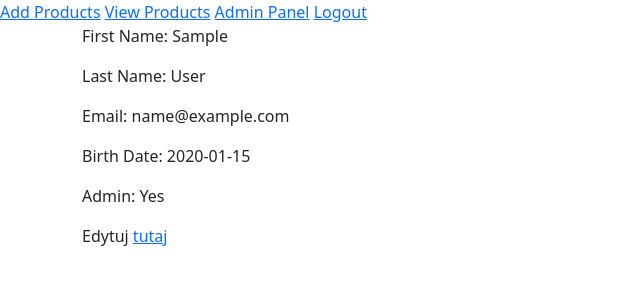
After one commit to MatBog25/flask_start_template, a Flask app: page /users in a window 1280 px wide. The commit adds this page. Shown: the top 300 px of the page, without its empty margins (0-640 px from the left). Run offline with Flask 3, Linux system fonts and the light colour scheme; a user stored in the database is signed in; tables that the repository leaves empty hold one stand-in row (values such as "Sample post").

Commit message:
Admin panel

```diff
--- a/app.py
+++ b/app.py
@@ -82,21 +82,43 @@ def add():
 
     return render_template('add.html', form=form, form2=form2)
 
+@login_required
+@app.route('/admin')
+def admin():
+    if not current_user.is_admin:
+        return "Access denied", 403
+    users = User.query.all()
+    return render_template('admin.html', users=users)
+
+@login_required
+@app.route('/users')
+def users():
+    if not current_user.is_admin:
+        return "Access denied", 403
+    users = User.query.all()
+    return render_template('users.html', users=users)
+
 @app.route('/dane/<int:id>', methods=["GET", "POST"])
 def dane(id):
     user = User.query.filter_by(id=id).first()
     form = EditForm()
     return render_template('dane.html', user=user)
 
+@login_required
 @app.route('/edit_user/<int:id>', methods=["GET", "POST"])
 def edit_user(id):
+    if not current_user.is_admin:
+        return "Access denied", 403
     user = User.query.filter_by(id=id).first()
-    form = EditForm()
+    form = EditForm(obj=user)
     if form.validate_on_submit():
-        user.username = form.username.data
+        user.first_name = form.first_name.data
+        user.last_name = form.last_name.data
+        user.email = form.email.data
+        user.birth_date = form.birth_date.data
         db.session.commit()
-        return redirect(url_for('dane', id=user.id))
-    return render_template('edit_user.html', form=form)
+        return redirect(url_for('users'))
+    return render_template('edit_user.html', form=form, user=user)
 
 @app.route('/products', methods=["GET", "POST"])
 def products():
--- a/models/user.py
+++ b/models/user.py
@@ -11,6 +11,7 @@ class User(db.Model, UserMixin):
     first_name = db.Column(db.String(150), nullable=False)
     last_name = db.Column(db.String(150), nullable=False)
     birth_date = db.Column(db.Date, nullable=False)
+    is_admin = db.Column(db.Boolean, default=False)
 
     def __repr__(self):
         return f"User('{self.email}', '{self.password}')"
--- a/templates/base.html
+++ b/templates/base.html
@@ -4,6 +4,7 @@
     <meta charset="utf-8">
     <title>{% block title %}CRM{% endblock %}</title>
     <meta name="viewport" content="width=device-width, initial-scale=1">
+    <link href="https://cdn.jsdelivr.net/npm/bootstrap@5.3.7/dist/css/bootstrap.min.css" rel="stylesheet" integrity="sha384-LN+7fdVzj6u52u30Kp6M/trliBMCMKTyK833zpbD+pXdCLuTusPj697FH4R/5mcr" crossorigin="anonymous">
     {% block head %}
     <!-- Możesz dodać własne style CSS tutaj -->
     <link rel="stylesheet" href="{{ url_for('static', filename='style.css') }}">
@@ -13,6 +14,10 @@
     <nav>
             <a href="{{ url_for('add') }}">Add Products</a>
             <a href="{{ url_for('products') }}">View Products</a>
+
+            {% if session['logged_in'] and current_user.is_admin %}
+                <a href="{{ url_for('admin') }}">Admin Panel</a>
+            {% endif %}
             {% if not session['logged_in'] %}
                 <a href="{{ url_for('login') }}">Login</a>
                 <a href="{{ url_for('register') }}">Register</a>
@@ -27,5 +32,11 @@
         <!-- Tu wstawiana będzie treść z innych szablonów -->
         {% endblock %}
     </div>
+
+    <div class="scripts">
+        {% block scripts %}
+        <script src="https://cdn.jsdelivr.net/npm/bootstrap@5.3.7/dist/js/bootstrap.bundle.min.js" integrity="sha384-ndDqU0Gzau9qJ1lfW4pNLlhNTkCfHzAVBReH9diLvGRem5+R9g2FzA8ZGN954O5Q" crossorigin="anonymous"></script>
+        {% endblock %}
+    </div>
 </body>
 </html>
--- a/templates/edit_user.html
+++ b/templates/edit_user.html
@@ -1,5 +1,8 @@
 <form method="POST">
     {{ form.hidden_tag() }}
-    {{ form.username.label }} {{ form.username }} <br>
+    <p>{{ form.first_name.label }} - {{ user.first_name }}: </p>  {{ form.first_name }} <br>
+    <p>{{ form.last_name.label }} - {{ user.last_name }}: </p>  {{ form.last_name }} <br>
+    <p>{{ form.email.label }} - {{ user.email }}: </p>  {{ form.email }} <br>
+    <p>{{ form.birth_date.label }} - {{ user.birth_date }}: </p> {{ form.birth_date }} <br>
     {{ form.submit() }}
 </form>
--- /dev/null
+++ b/templates/users.html
@@ -0,0 +1,16 @@
+{% extends "base.html" %}
+{% block title %}Users{% endblock %}
+
+{% block content %}
+
+{% for user in users %}
+    <p>First Name: {{ user.first_name }}</p>
+    <p>Last Name: {{ user.last_name }}</p>
+    <p>Email: {{ user.email }}</p>
+    <p>Birth Date: {{ user.birth_date }}</p>
+    <p>Admin: {{ 'Yes' if user.is_admin else 'No' }}</p>
+    <p>Edytuj <a href="{{ url_for('edit_user', id=user.id, user=user) }}">tutaj</a></p>
+    <br>
+{% endfor %}
+
+{% endblock %}
```
Also changed, not shown: forms/login_register.py (+4 -4 lines), templates/admin.html (added, +9 -0 lines).
